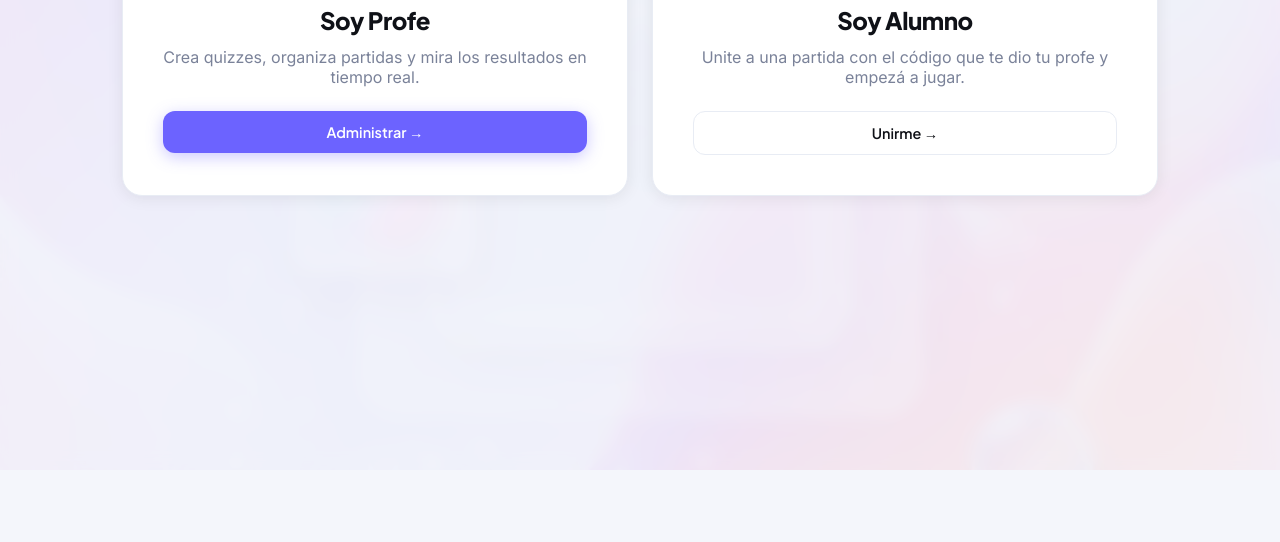
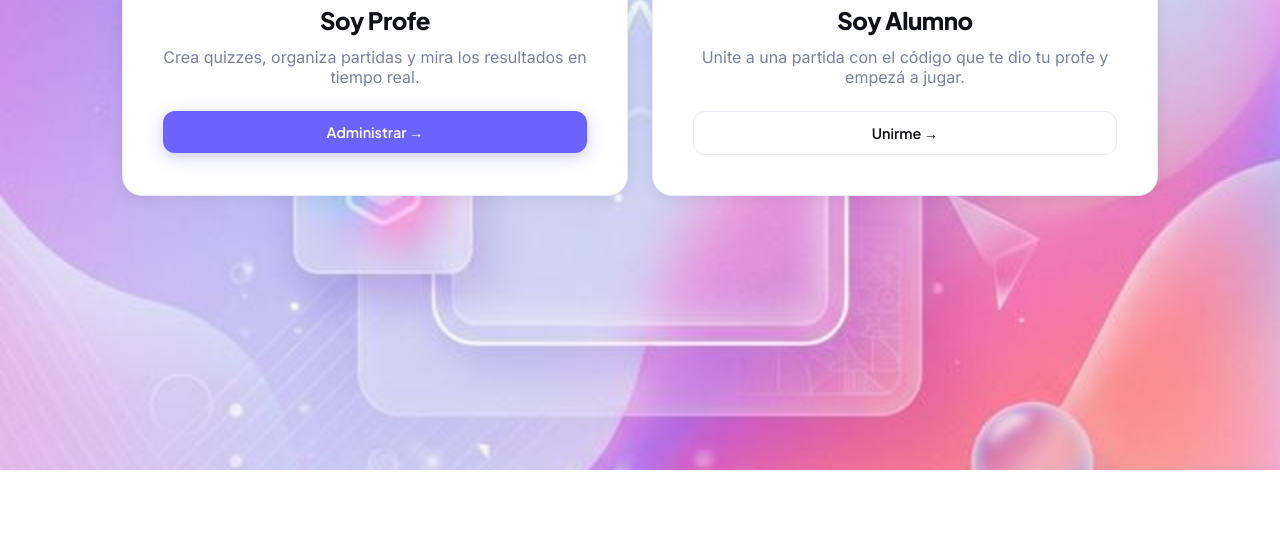
Before and after one commit to Horiz0n-glitch/GameAng, a website built with Vite: page index.html in a window 1280 px wide. Shown: the part 330-872 px from the top of the page. After the commit the page ends 800 px from the top, so only its background shows below. Built offline with nearby package versions, Linux system fonts and the light colour scheme; some packages are replaced by stand-ins of ours; no server answers.

Commit message:
style: remove background filters to show clear wallpaper

```diff
--- a/src/style.css
+++ b/src/style.css
@@ -26,7 +26,7 @@
 * { box-sizing: border-box; margin: 0; padding: 0; }
 body {
   font-family: 'Inter', system-ui, -apple-system, sans-serif;
-  background: var(--bg);
+  background: transparent;
   color: var(--text);
   min-height: 100vh;
   -webkit-font-smoothing: antialiased;
@@ -37,8 +37,6 @@ body {
   width: 100%; min-height: 100vh;
   display: flex; flex-direction: column;
   position: relative; z-index: 10;
-  background: rgba(244, 246, 251, 0.88); /* Semitransparent to see background */
-  backdrop-filter: blur(8px);
 }
 
 .bg-overlay {
```
